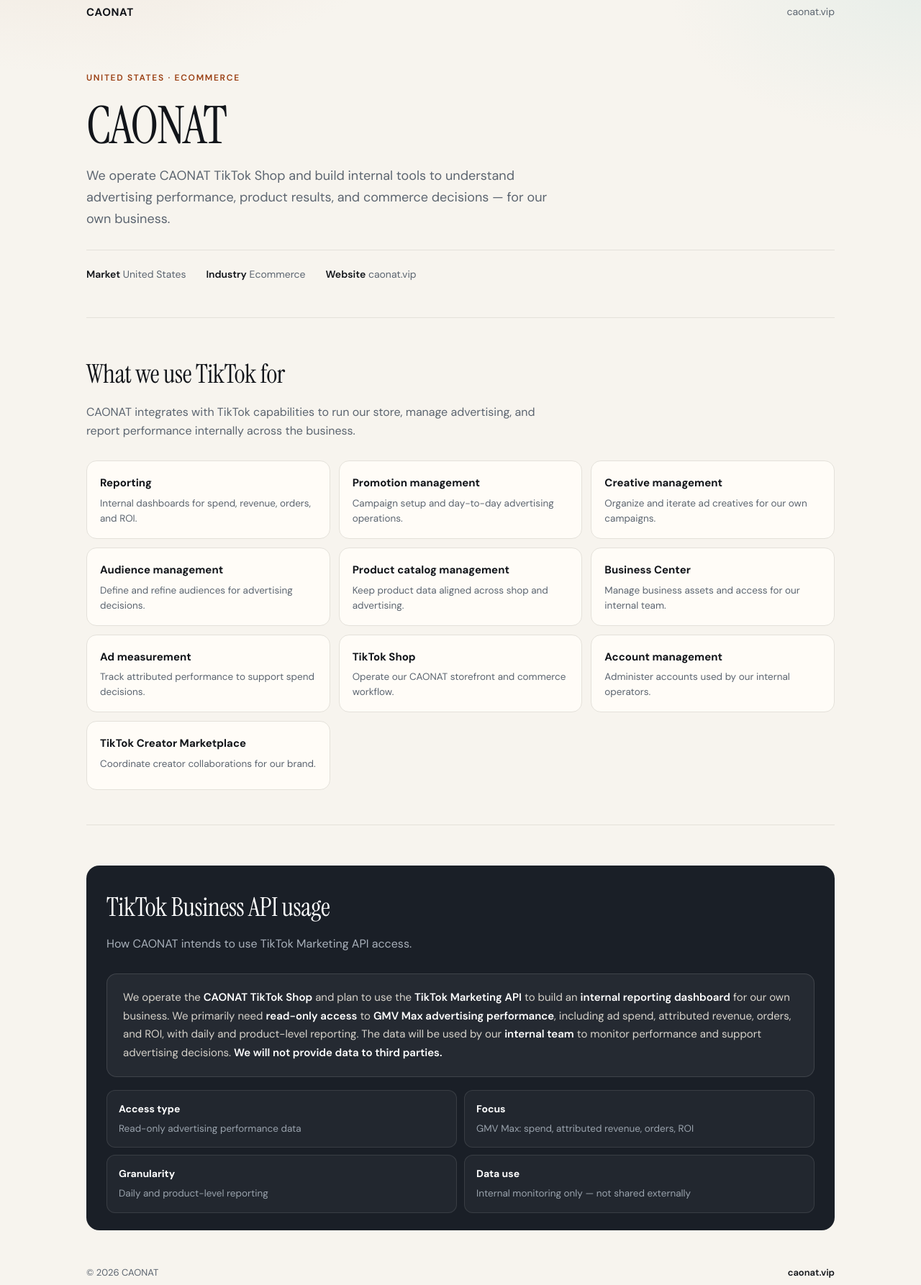
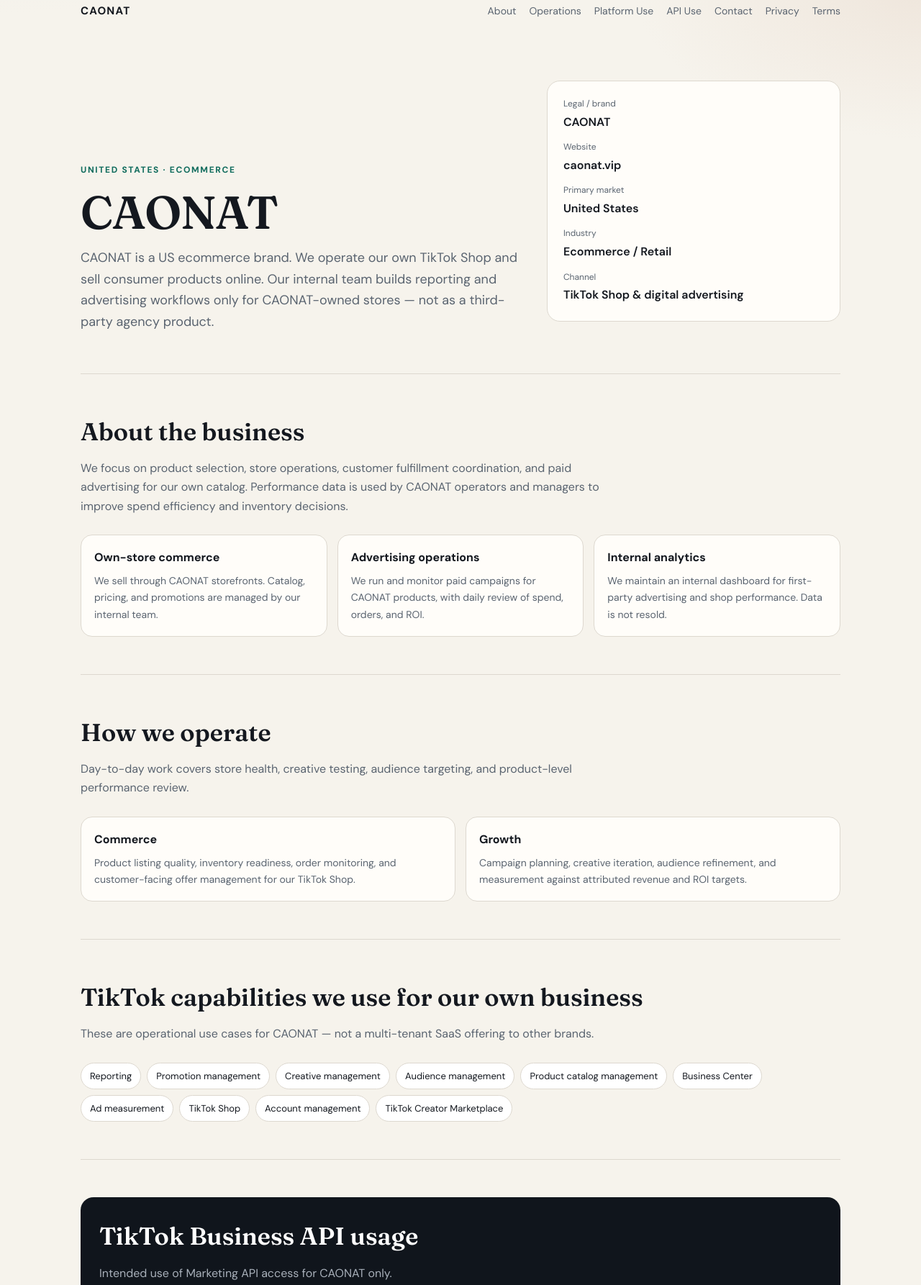
Before and after one commit to Harry-hanyu/caonat-landing, a plain HTML site: page index.html in a window 1280 px wide. Shown: the part 17-1803 px from the top of the page at 72% size. Drawn offline with Linux system fonts and the light colour scheme.

Commit message:
Upgrade CAONAT site for TikTok developer review.
Add about/contact/privacy/terms and clearer own-store positioning; keep API usage statement.

Co-authored-by: Cursor <cursoragent@cursor.com>

```diff
--- a/index.html
+++ b/index.html
@@ -3,22 +3,27 @@
 <head>
   <meta charset="UTF-8" />
   <meta name="viewport" content="width=device-width, initial-scale=1" />
-  <title>CAONAT — Ecommerce Growth on TikTok</title>
-  <meta name="description" content="CAONAT operates TikTok Shop in the United States and builds internal reporting for advertising performance, product insights, and commerce decisions." />
+  <title>CAONAT | US Ecommerce Brand</title>
+  <meta name="description" content="CAONAT is a United States ecommerce brand operating TikTok Shop. We sell consumer products online and use first-party data to improve advertising and catalog performance for our own stores." />
+  <meta name="robots" content="index,follow" />
+  <link rel="canonical" href="https://caonat.vip/" />
+  <meta property="og:title" content="CAONAT | US Ecommerce Brand" />
+  <meta property="og:description" content="United States ecommerce brand operating TikTok Shop and building internal performance tools for our own business." />
+  <meta property="og:url" content="https://caonat.vip/" />
+  <meta property="og:type" content="website" />
   <link rel="preconnect" href="https://fonts.googleapis.com" />
   <link rel="preconnect" href="https://fonts.gstatic.com" crossorigin />
-  <link href="https://fonts.googleapis.com/css2?family=DM+Sans:ital,opsz,wght@0,9..40,400;0,9..40,500;0,9..40,600;0,9..40,700;1,9..40,400&family=Instrument+Serif:ital@0;1&display=swap" rel="stylesheet" />
+  <link href="https://fonts.googleapis.com/css2?family=DM+Sans:opsz,wght@9..40,400;9..40,500;9..40,600;9..40,700&family=Fraunces:opsz,wght@9..144,500;9..144,600&display=swap" rel="stylesheet" />
   <style>
     :root {
-      --ink: #12151a;
-      --muted: #5c6570;
-      --line: #e4e1da;
-      --paper: #f7f4ee;
-      --card: #fffcf7;
-      --accent: #c45c26;
-      --accent-deep: #9a3f12;
-      --soft: #f0e8df;
-      --dark: #1a1f27;
+      --ink: #14181f;
+      --muted: #5a6470;
+      --line: #ddd8cf;
+      --bg: #f6f3ec;
+      --card: #fffdf9;
+      --accent: #0f6b5c;
+      --accent-2: #c45c26;
+      --dark: #10151c;
     }
     * { box-sizing: border-box; }
     html { scroll-behavior: smooth; }
@@ -26,203 +31,205 @@
       margin: 0;
       color: var(--ink);
       background:
-        radial-gradient(900px 480px at 8% -8%, #efe6dc 0%, transparent 55%),
-        radial-gradient(700px 420px at 100% 0%, #e8eee9 0%, transparent 50%),
-        var(--paper);
+        radial-gradient(1000px 520px at 0% -10%, #e7eee9 0%, transparent 55%),
+        radial-gradient(800px 420px at 100% 0%, #efe6dc 0%, transparent 50%),
+        var(--bg);
       font-family: "DM Sans", system-ui, sans-serif;
       line-height: 1.65;
       font-size: 16px;
     }
-    a { color: inherit; }
-    .wrap { width: min(1080px, 100%); margin: 0 auto; padding: 0 20px; }
-
-    header.nav {
+    a { color: var(--accent); }
+    .wrap { width: min(1100px, 100%); margin: 0 auto; padding: 0 22px; }
+    .nav {
       display: flex; align-items: center; justify-content: space-between;
-      padding: 22px 0 8px;
+      gap: 16px; padding: 20px 0; flex-wrap: wrap;
     }
     .brand {
-      font-weight: 700; letter-spacing: .04em; font-size: 15px;
-      text-decoration: none;
+      font-weight: 700; letter-spacing: .08em; font-size: 15px;
+      text-decoration: none; color: var(--ink);
     }
-    .nav a.site {
-      font-size: 14px; color: var(--muted); text-decoration: none;
-      border-bottom: 1px solid transparent;
-    }
-    .nav a.site:hover { color: var(--ink); border-bottom-color: var(--line); }
-
+    .nav-links { display: flex; flex-wrap: wrap; gap: 8px 18px; font-size: 14px; }
+    .nav-links a { color: var(--muted); text-decoration: none; }
+    .nav-links a:hover { color: var(--ink); }
     .hero {
-      padding: 56px 0 48px;
+      padding: 48px 0 56px;
       border-bottom: 1px solid var(--line);
+      display: grid;
+      grid-template-columns: 1.2fr .8fr;
+      gap: 36px;
+      align-items: end;
     }
     .eyebrow {
-      display: inline-block;
-      font-size: 12px; font-weight: 600; letter-spacing: .14em;
-      text-transform: uppercase; color: var(--accent-deep);
-      margin-bottom: 18px;
+      font-size: 12px; font-weight: 700; letter-spacing: .14em;
+      text-transform: uppercase; color: var(--accent); margin: 0 0 14px;
     }
     h1 {
-      margin: 0 0 18px;
-      font-family: "Instrument Serif", Georgia, serif;
-      font-size: clamp(42px, 7vw, 72px);
-      font-weight: 400;
-      line-height: 1.05;
-      letter-spacing: -.02em;
-      max-width: 11ch;
+      margin: 0 0 16px;
+      font-family: "Fraunces", Georgia, serif;
+      font-size: clamp(40px, 6vw, 64px);
+      font-weight: 600; line-height: 1.05; letter-spacing: -.02em;
     }
-    .lead {
-      margin: 0;
-      max-width: 36em;
-      font-size: 18px;
-      color: var(--muted);
+    .lead { margin: 0; color: var(--muted); font-size: 18px; max-width: 38em; }
+    .hero-side {
+      background: var(--card);
+      border: 1px solid var(--line);
+      border-radius: 18px;
+      padding: 22px;
     }
-    .meta {
-      display: flex; flex-wrap: wrap; gap: 10px 28px;
-      margin-top: 28px; padding-top: 22px;
-      border-top: 1px solid var(--line);
-      font-size: 14px; color: var(--muted);
-    }
-    .meta b { color: var(--ink); font-weight: 600; }
-
-    section {
-      padding: 48px 0;
-      border-bottom: 1px solid var(--line);
-    }
+    .hero-side dt { font-size: 12px; color: var(--muted); margin-top: 12px; }
+    .hero-side dt:first-child { margin-top: 0; }
+    .hero-side dd { margin: 2px 0 0; font-weight: 600; }
+    section { padding: 52px 0; border-bottom: 1px solid var(--line); }
     section h2 {
       margin: 0 0 10px;
-      font-family: "Instrument Serif", Georgia, serif;
-      font-size: clamp(28px, 4vw, 36px);
-      font-weight: 400;
-      letter-spacing: -.01em;
+      font-family: "Fraunces", Georgia, serif;
+      font-size: clamp(26px, 3.5vw, 34px);
+      font-weight: 600;
     }
-    section .intro {
-      margin: 0 0 28px;
-      color: var(--muted);
-      max-width: 42em;
-    }
-
-    .grid {
-      display: grid;
-      grid-template-columns: repeat(3, 1fr);
-      gap: 12px;
-    }
+    .intro { margin: 0 0 26px; color: var(--muted); max-width: 46em; }
+    .grid-3 { display: grid; grid-template-columns: repeat(3, 1fr); gap: 14px; }
+    .grid-2 { display: grid; grid-template-columns: 1fr 1fr; gap: 14px; }
     .card {
       background: var(--card);
       border: 1px solid var(--line);
-      border-radius: 14px;
-      padding: 18px 18px 16px;
-      min-height: 96px;
+      border-radius: 16px;
+      padding: 18px;
     }
-    .card h3 {
-      margin: 0 0 6px;
-      font-size: 15px;
-      font-weight: 650;
+    .card h3 { margin: 0 0 8px; font-size: 16px; }
+    .card p { margin: 0; color: var(--muted); font-size: 14px; }
+    .chips { display: flex; flex-wrap: wrap; gap: 8px; margin-top: 8px; }
+    .chip {
+      border: 1px solid var(--line);
+      background: #fff;
+      border-radius: 999px;
+      padding: 7px 12px;
+      font-size: 13px;
+      color: var(--ink);
     }
-    .card p {
-      margin: 0;
-      font-size: 13.5px;
-      color: var(--muted);
-      line-height: 1.55;
-    }
-
     .api {
       background: var(--dark);
       color: #e8e6e1;
       border-radius: 18px;
-      padding: 28px 28px 24px;
-      margin-top: 8px;
+      padding: 26px;
     }
-    .api h2 { color: #fff; margin-bottom: 8px; }
+    .api h2 { color: #fff; }
     .api .intro { color: #a8b0ba; }
     .api-box {
       background: rgba(255,255,255,.05);
       border: 1px solid rgba(255,255,255,.12);
       border-radius: 14px;
-      padding: 20px 22px;
+      padding: 18px 20px;
       font-size: 15px;
       line-height: 1.7;
       color: #d7d3cb;
     }
-    .api-box strong { color: #fff; font-weight: 600; }
-    .checks {
-      display: grid;
-      grid-template-columns: 1fr 1fr;
-      gap: 10px;
-      margin-top: 18px;
-    }
-    .check {
-      background: rgba(255,255,255,.04);
-      border: 1px solid rgba(255,255,255,.1);
-      border-radius: 12px;
-      padding: 14px 16px;
-      font-size: 14px;
-    }
-    .check b { display: block; color: #fff; margin-bottom: 4px; font-size: 14px; }
-    .check span { color: #9aa3ad; font-size: 13.5px; }
-
+    .api-box strong { color: #fff; }
     footer {
       padding: 28px 0 40px;
-      display: flex; flex-wrap: wrap;
-      justify-content: space-between; gap: 12px;
+      display: flex; flex-wrap: wrap; justify-content: space-between; gap: 12px;
       font-size: 13px; color: var(--muted);
     }
-    footer a { color: var(--ink); text-decoration: none; font-weight: 600; }
-
-    @media (max-width: 820px) {
-      .grid, .checks { grid-template-columns: 1fr 1fr; }
-      .hero { padding: 40px 0 36px; }
-    }
-    @media (max-width: 560px) {
-      .grid, .checks { grid-template-columns: 1fr; }
-      h1 { max-width: none; }
-      .api { padding: 22px 18px; }
+    footer a { color: var(--ink); text-decoration: none; font-weight: 600; margin-right: 14px; }
+    @media (max-width: 860px) {
+      .hero, .grid-3, .grid-2 { grid-template-columns: 1fr; }
     }
   </style>
 </head>
 <body>
   <div class="wrap">
     <header class="nav">
-      <a class="brand" href="https://caonat.vip">CAONAT</a>
-      <a class="site" href="https://caonat.vip">caonat.vip</a>
+      <a class="brand" href="/">CAONAT</a>
+      <nav class="nav-links" aria-label="Primary">
+        <a href="#about">About</a>
+        <a href="#operations">Operations</a>
+        <a href="#integrations">Platform Use</a>
+        <a href="#api">API Use</a>
+        <a href="#contact">Contact</a>
+        <a href="/privacy.html">Privacy</a>
+        <a href="/terms.html">Terms</a>
+      </nav>
     </header>
 
     <section class="hero">
-      <div class="eyebrow">United States · Ecommerce</div>
-      <h1>CAONAT</h1>
-      <p class="lead">
-        We operate CAONAT TikTok Shop and build internal tools to understand advertising performance,
-        product results, and commerce decisions — for our own business.
+      <div>
+        <p class="eyebrow">United States · Ecommerce</p>
+        <h1>CAONAT</h1>
+        <p class="lead">
+          CAONAT is a US ecommerce brand. We operate our own TikTok Shop and sell consumer products
+          online. Our internal team builds reporting and advertising workflows only for CAONAT-owned stores —
+          not as a third-party agency product.
+        </p>
+      </div>
+      <dl class="hero-side">
+        <dt>Legal / brand</dt><dd>CAONAT</dd>
+        <dt>Website</dt><dd>caonat.vip</dd>
+        <dt>Primary market</dt><dd>United States</dd>
+        <dt>Industry</dt><dd>Ecommerce / Retail</dd>
+        <dt>Channel</dt><dd>TikTok Shop &amp; digital advertising</dd>
+      </dl>
+    </section>
+
+    <section id="about">
+      <h2>About the business</h2>
+      <p class="intro">
+        We focus on product selection, store operations, customer fulfillment coordination, and paid
+        advertising for our own catalog. Performance data is used by CAONAT operators and managers to
+        improve spend efficiency and inventory decisions.
       </p>
-      <div class="meta">
-        <div><b>Market</b> United States</div>
-        <div><b>Industry</b> Ecommerce</div>
-        <div><b>Website</b> caonat.vip</div>
+      <div class="grid-3">
+        <div class="card">
+          <h3>Own-store commerce</h3>
+          <p>We sell through CAONAT storefronts. Catalog, pricing, and promotions are managed by our internal team.</p>
+        </div>
+        <div class="card">
+          <h3>Advertising operations</h3>
+          <p>We run and monitor paid campaigns for CAONAT products, with daily review of spend, orders, and ROI.</p>
+        </div>
+        <div class="card">
+          <h3>Internal analytics</h3>
+          <p>We maintain an internal dashboard for first-party advertising and shop performance. Data is not resold.</p>
+        </div>
       </div>
     </section>
 
-    <section>
-      <h2>What we use TikTok for</h2>
-      <p class="intro">
-        CAONAT integrates with TikTok capabilities to run our store, manage advertising, and report
-        performance internally across the business.
-      </p>
-      <div class="grid">
-        <div class="card"><h3>Reporting</h3><p>Internal dashboards for spend, revenue, orders, and ROI.</p></div>
-        <div class="card"><h3>Promotion management</h3><p>Campaign setup and day-to-day advertising operations.</p></div>
-        <div class="card"><h3>Creative management</h3><p>Organize and iterate ad creatives for our own campaigns.</p></div>
-        <div class="card"><h3>Audience management</h3><p>Define and refine audiences for advertising decisions.</p></div>
-        <div class="card"><h3>Product catalog management</h3><p>Keep product data aligned across shop and advertising.</p></div>
-        <div class="card"><h3>Business Center</h3><p>Manage business assets and access for our internal team.</p></div>
-        <div class="card"><h3>Ad measurement</h3><p>Track attributed performance to support spend decisions.</p></div>
-        <div class="card"><h3>TikTok Shop</h3><p>Operate our CAONAT storefront and commerce workflow.</p></div>
-        <div class="card"><h3>Account management</h3><p>Administer accounts used by our internal operators.</p></div>
-        <div class="card"><h3>TikTok Creator Marketplace</h3><p>Coordinate creator collaborations for our brand.</p></div>
+    <section id="operations">
+      <h2>How we operate</h2>
+      <p class="intro">Day-to-day work covers store health, creative testing, audience targeting, and product-level performance review.</p>
+      <div class="grid-2">
+        <div class="card">
+          <h3>Commerce</h3>
+          <p>Product listing quality, inventory readiness, order monitoring, and customer-facing offer management for our TikTok Shop.</p>
+        </div>
+        <div class="card">
+          <h3>Growth</h3>
+          <p>Campaign planning, creative iteration, audience refinement, and measurement against attributed revenue and ROI targets.</p>
+        </div>
       </div>
     </section>
 
-    <section style="border-bottom:0;padding-bottom:20px">
+    <section id="integrations">
+      <h2>TikTok capabilities we use for our own business</h2>
+      <p class="intro">
+        These are operational use cases for CAONAT — not a multi-tenant SaaS offering to other brands.
+      </p>
+      <div class="chips">
+        <span class="chip">Reporting</span>
+        <span class="chip">Promotion management</span>
+        <span class="chip">Creative management</span>
+        <span class="chip">Audience management</span>
+        <span class="chip">Product catalog management</span>
+        <span class="chip">Business Center</span>
+        <span class="chip">Ad measurement</span>
+        <span class="chip">TikTok Shop</span>
+        <span class="chip">Account management</span>
+        <span class="chip">TikTok Creator Marketplace</span>
+      </div>
+    </section>
+
+    <section id="api" style="border-bottom:0;padding-bottom:24px">
       <div class="api">
         <h2>TikTok Business API usage</h2>
-        <p class="intro">How CAONAT intends to use TikTok Marketing API access.</p>
+        <p class="intro">Intended use of Marketing API access for CAONAT only.</p>
         <div class="api-box">
           We operate the <strong>CAONAT TikTok Shop</strong> and plan to use the
           <strong>TikTok Marketing API</strong> to build an <strong>internal reporting dashboard</strong>
@@ -232,30 +239,34 @@
           <strong>internal team</strong> to monitor performance and support advertising decisions.
           <strong>We will not provide data to third parties.</strong>
         </div>
-        <div class="checks">
-          <div class="check">
-            <b>Access type</b>
-            <span>Read-only advertising performance data</span>
-          </div>
-          <div class="check">
-            <b>Focus</b>
-            <span>GMV Max: spend, attributed revenue, orders, ROI</span>
-          </div>
-          <div class="check">
-            <b>Granularity</b>
-            <span>Daily and product-level reporting</span>
-          </div>
-          <div class="check">
-            <b>Data use</b>
-            <span>Internal monitoring only — not shared externally</span>
-          </div>
-        </div>
+      </div>
+    </section>
+
+    <section id="contact">
+      <h2>Contact</h2>
+      <p class="intro">
+        Business inquiries related to CAONAT store operations and developer verification:
+        <a href="mailto:hello@caonat.vip">hello@caonat.vip</a>
+      </p>
+      <div class="card">
+        <h3>Company facts for verification</h3>
+        <p>
+          Brand: CAONAT<br />
+          Website: <a href="https://caonat.vip">https://caonat.vip</a><br />
+          Primary operating country: United States<br />
+          Vertical: Ecommerce<br />
+          Data use: Internal only / no third-party redistribution
+        </p>
       </div>
     </section>
 
     <footer>
-      <div>© <span id="y"></span> CAONAT</div>
-      <a href="https://caonat.vip">caonat.vip</a>
+      <div>© <span id="y"></span> CAONAT. All rights reserved.</div>
+      <div>
+        <a href="/privacy.html">Privacy Policy</a>
+        <a href="/terms.html">Terms of Use</a>
+        <a href="https://caonat.vip">caonat.vip</a>
+      </div>
     </footer>
   </div>
   <script>document.getElementById('y').textContent = new Date().getFullYear();</script>
--- /dev/null
+++ b/sitemap.xml
@@ -0,0 +1,6 @@
+<?xml version="1.0" encoding="UTF-8"?>
+<urlset xmlns="http://www.sitemaps.org/schemas/sitemap/0.9">
+  <url><loc>https://caonat.vip/</loc></url>
+  <url><loc>https://caonat.vip/privacy.html</loc></url>
+  <url><loc>https://caonat.vip/terms.html</loc></url>
+</urlset>
```
Also changed, not shown: privacy.html (added, +42 -0 lines), terms.html (added, +37 -0 lines), robots.txt (added).
